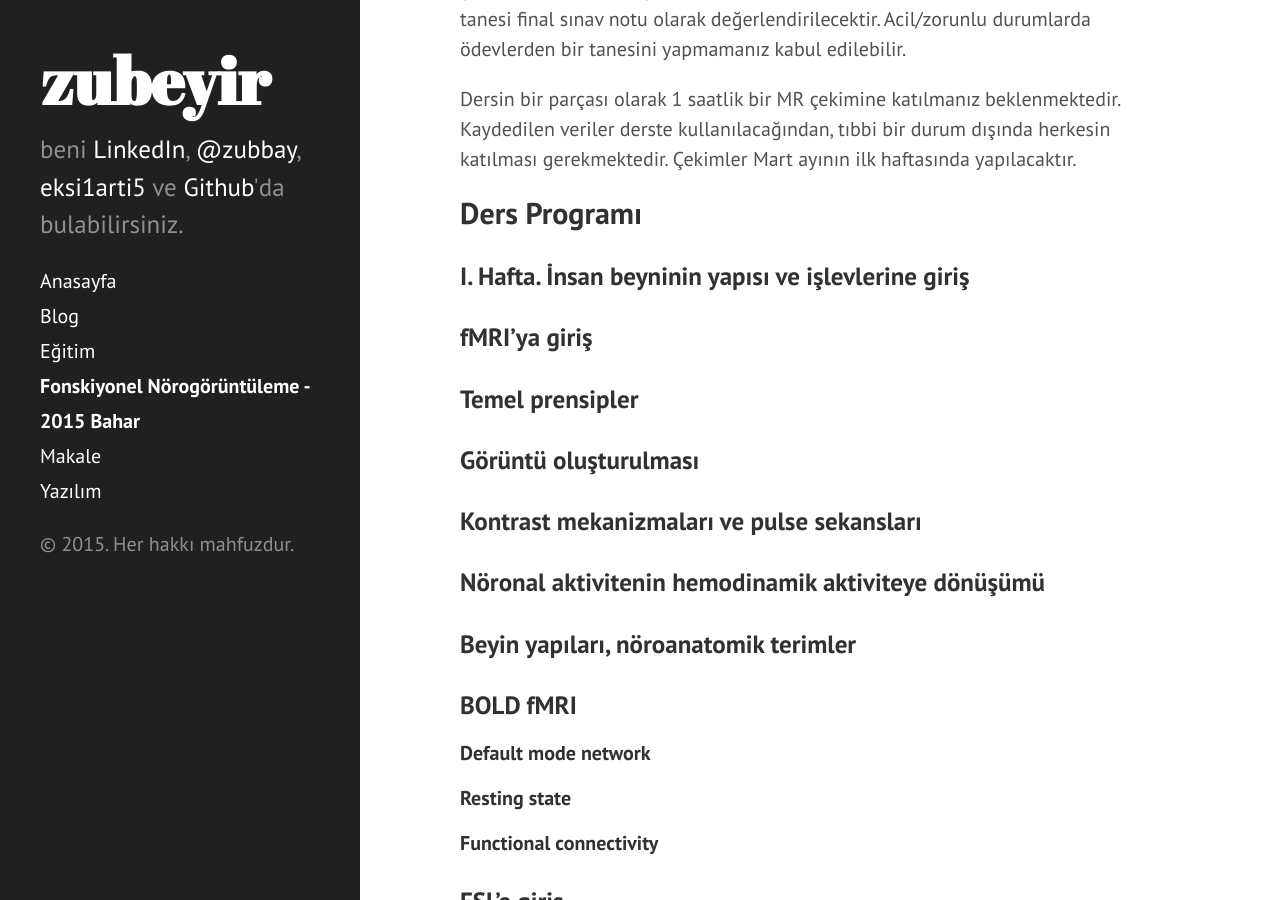
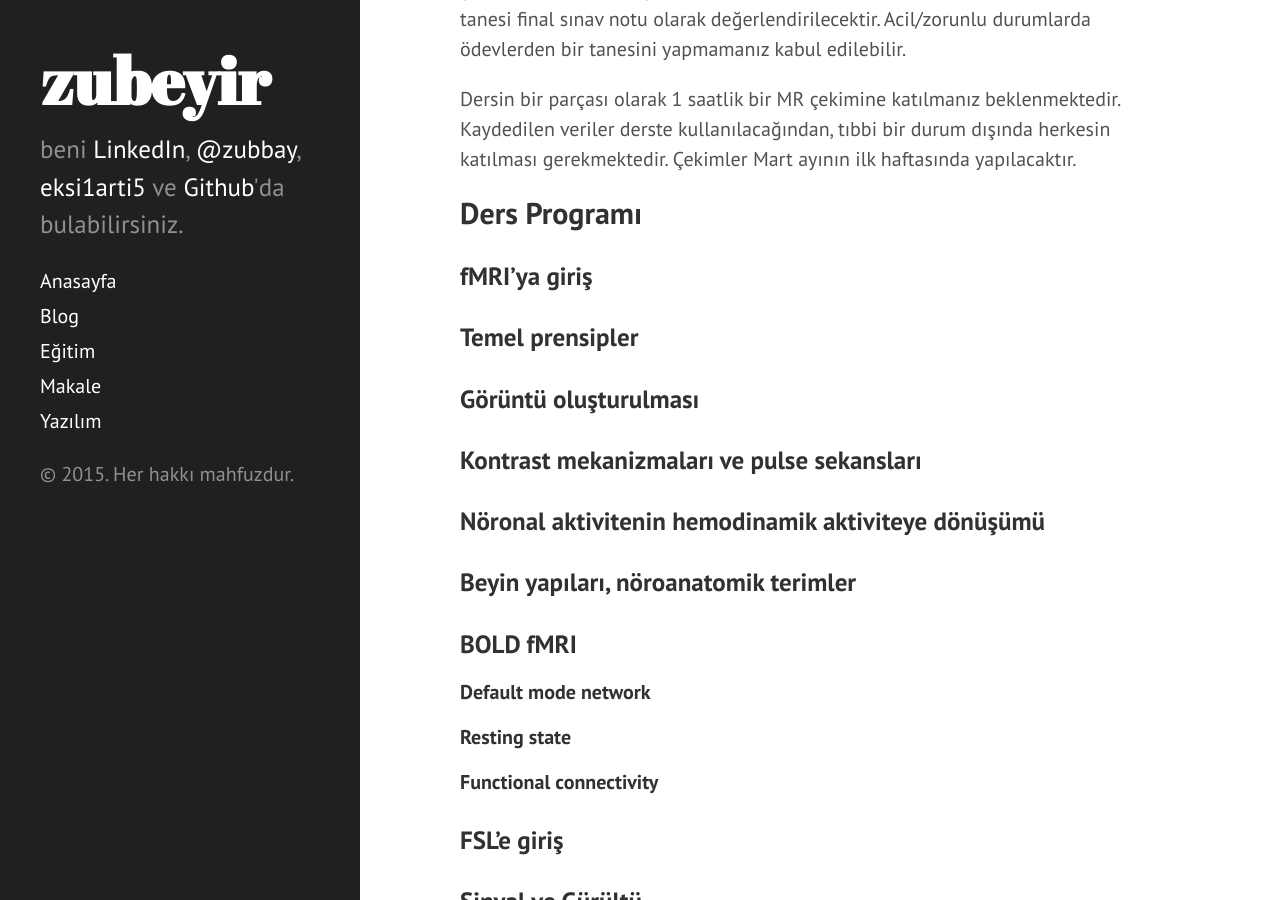
Before and after one commit to zubeyir/zubeyir.github.io, a Jekyll site: the page built from egitim/fonskiyonel_norogoruntuleme_2015_bahar.md, in a window 1280 px wide and 900 px high, scrolled down 1149 px. Built offline with Jekyll 4.4.1, drawn with Linux system fonts in a browser that asks for light colours; Markdown is read by kramdown in place of the engine named in the settings.

```diff
--- /dev/null
+++ b/_layouts/subpage.html
@@ -0,0 +1,8 @@
+---
+layout: default
+---
+
+<div class="page">
+  <h1 class="page-title">{{ page.title }}</h1>
+  {{ content }}
+</div>
--- a/egitim/fonskiyonel_norogoruntuleme_2015_bahar.md
+++ b/egitim/fonskiyonel_norogoruntuleme_2015_bahar.md
@@ -30,8 +30,6 @@ Dersin bir parçası olarak 1 saatlik bir MR çekimine katılmanız beklenmekted
 
 ## Ders Programı
 
-### I. Hafta. İnsan beyninin yapısı ve işlevlerine giriş
-
 ### fMRI’ya giriş
 ### Temel prensipler
 ### Görüntü oluşturulması
--- a/google8916b53da98f5952.html
+++ /dev/null
@@ -1 +0,0 @@
-google-site-verification: google8916b53da98f5952.html
```
Also changed, not shown: other parts of egitim/fonskiyonel_norogoruntuleme_2015_bahar.md (+1 -1 lines).
